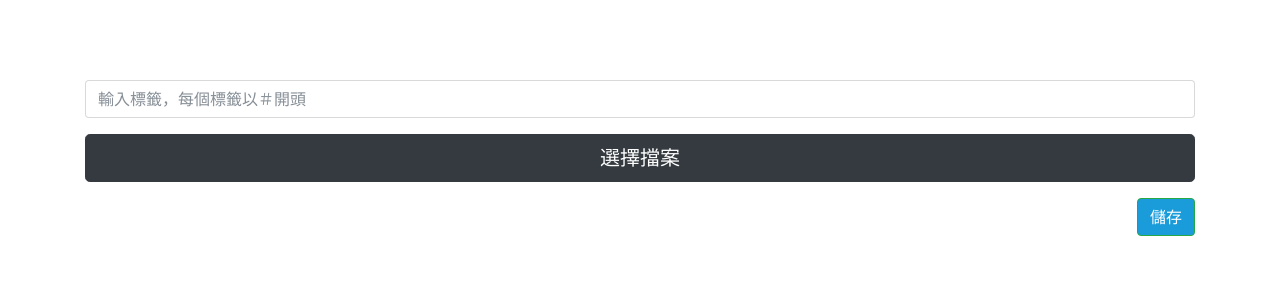
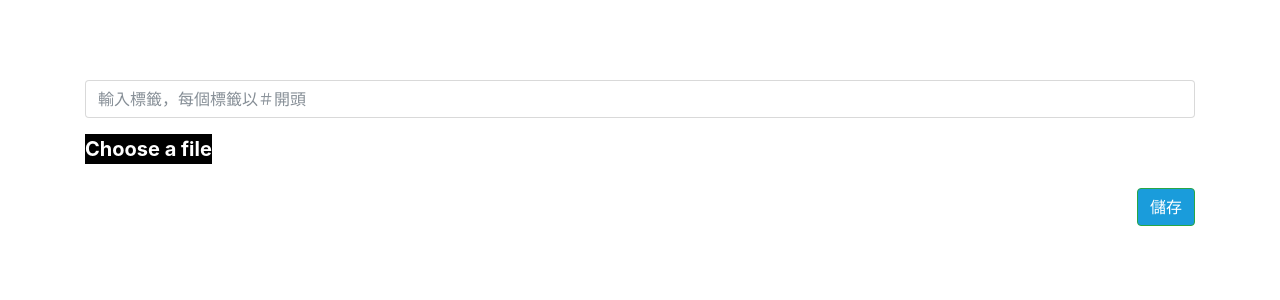
Before and after one commit to a110482/abbott_server_demo, a Django app: page /multiple_files/ in a window 1280 px wide. Shown: the part 40-340 px from the top of the page. Run offline with Django 3.2, Linux system fonts and the light colour scheme; some libraries are stand-ins or nearby versions.

Commit message:
按鈕改一半

```diff
--- a/templates/multiple_files/add_attachment.html
+++ b/templates/multiple_files/add_attachment.html
@@ -26,8 +26,9 @@
         </div>
         <div class="form-group row">
             <div class="col-sm-12">
-                <span class="btn btn-lg btn-block btn-dark btn-file">
-                選擇擋案 <input type="file" name="myfiles" multiple>
+                <span class="">
+                    <input class="inputfile" type="file" name="myfiles" multiple>
+                    <label for="file">Choose a file</label>
                 </span>
             </div>
         </div>
--- a/templates/multiple_files/base.html
+++ b/templates/multiple_files/base.html
@@ -9,25 +9,34 @@
         <link rel="stylesheet" href="https://maxcdn.bootstrapcdn.com/bootstrap/4.0.0-beta/css/bootstrap.min.css" integrity="sha384-/Y6pD6FV/Vv2HJnA6t+vslU6fwYXjCFtcEpHbNJ0lyAFsXTsjBbfaDjzALeQsN6M" crossorigin="anonymous">
         <script src="https://maxcdn.bootstrapcdn.com/bootstrap/4.0.0-beta/js/bootstrap.min.js" integrity="sha384-h0AbiXch4ZDo7tp9hKZ4TsHbi047NrKGLO3SEJAg45jXxnGIfYzk4Si90RDIqNm1" crossorigin="anonymous"></script>
         <style>
-            .btn-file {
-                position: relative;
-                overflow: hidden;
-            }
-            .btn-file input[type=file] {
-                position: absolute;
-                top: 0;
-                right: 0;
-                min-width: 100%;
-                min-height: 100%;
-                font-size: 100px;
-                text-align: right;
-                filter: alpha(opacity=0);
-                opacity: 0;
-                outline: none;
-                background: white;
-                cursor: inherit;
-                display: block;
-            }
+            .inputfile {
+	width: 0.1px;
+	height: 0.1px;
+	opacity: 0;
+	overflow: hidden;
+	position: absolute;
+	z-index: -1;
+}
+            .inputfile + label {
+    font-size: 1.25em;
+    font-weight: 700;
+    color: white;
+    background-color: black;
+    display: inline-block;
+}
+
+.inputfile:focus + label,
+.inputfile + label:hover {
+    background-color: red;
+}
+            .inputfile + label {
+	cursor: pointer; /* "hand" cursor */
+}
+            .inputfile:focus + label {
+	outline: 1px dotted #000;
+	outline: -webkit-focus-ring-color auto 5px;
+}
+
         </style>
     </head>
     <body>
```
Also changed, not shown: db.sqlite3.
